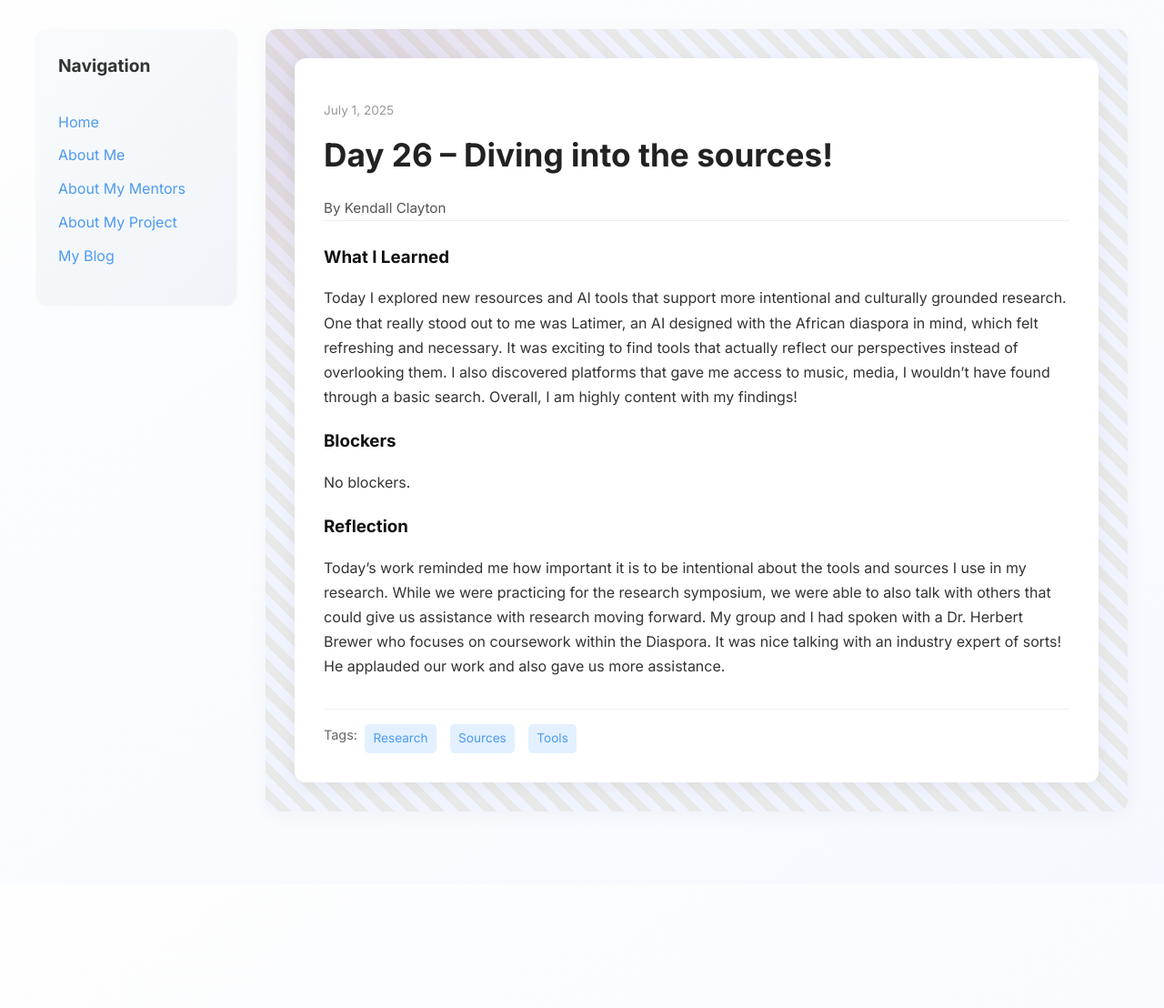
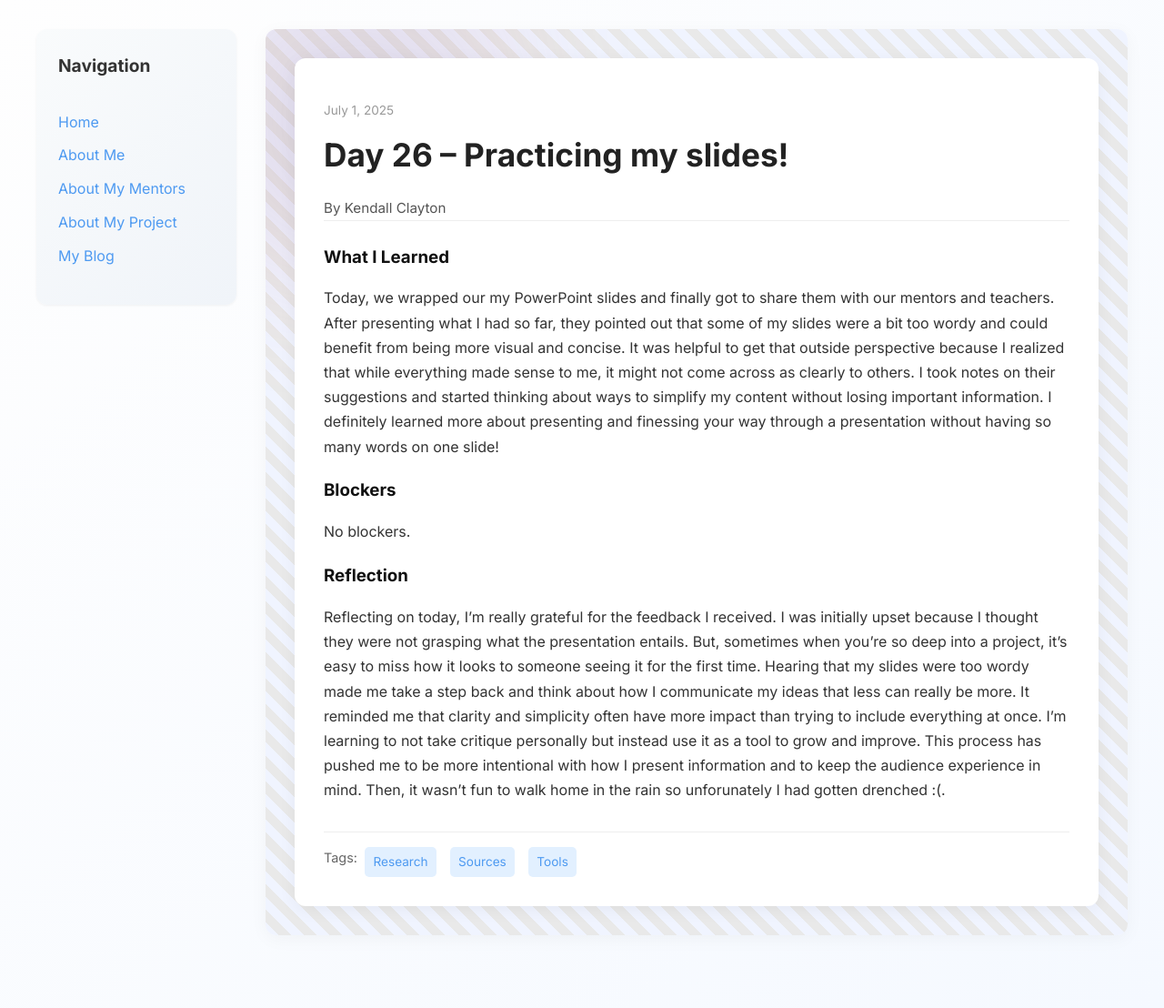
Before and after one commit to kendallzoe/kendallzoe.github.io, a Jekyll site: the page built from _posts/2025-07-01-day-26.md, in a window 1280 px wide. Shown: the whole page at 91% size. Built offline with Jekyll 4.4.1, drawn with Linux system fonts in a browser that asks for light colours; before the commit the page ends 972 px from its top, so only the background shows below that.

Commit message:
Update 2025-07-01-day-26.md

```diff
--- a/_posts/2025-07-01-day-26.md
+++ b/_posts/2025-07-01-day-26.md
@@ -1,17 +1,18 @@
 ---
 layout: post
-title: "Day 26 – Diving into the sources!"
+title: "Day 26 – Practicing my slides!"
 date: 2025-07-01
 author: "Kendall Clayton"
 permalink: /day26.html
 tags: ["Research", "Sources", "Tools"]
 
 what_i_learned: >
-   Today I explored new resources and AI tools that support more intentional and culturally grounded research. One that really stood out to me was Latimer, an AI designed with the African diaspora in mind, which felt refreshing and necessary. It was exciting to find tools that actually reflect our perspectives instead of overlooking them. I also discovered platforms that gave me access to music, media, I wouldn’t have found through a basic search. Overall, I am highly content with my findings!
+   Today,  we wrapped our my PowerPoint slides and finally got to share them with our mentors and teachers. After presenting what I had so far, they pointed out that some of my slides were a bit too wordy and could benefit from being more visual and concise. It was helpful to get that outside perspective because I realized that while everything made sense to me, it might not come across as clearly to others. I took notes on their suggestions and started thinking about ways to simplify my content without losing important information. I definitely learned more about presenting and finessing your way through a presentation without having so many words on one slide!
+
 
 
 blockers: No blockers.
 
 reflection: >
-  Today’s work reminded me how important it is to be intentional about the tools and sources I use in my research. While we were practicing for the research symposium, we were able to also talk with others that could give us assistance with research moving forward. My group and I had spoken with a Dr. Herbert Brewer who focuses on coursework within the Diaspora. It was nice talking with an industry expert of sorts! He applauded our work and also gave us more assistance.
+  Reflecting on today, I’m really grateful for the feedback I received. I was initially upset because I thought they were not grasping what the presentation entails. But, sometimes when you're so deep into a project, it's easy to miss how it looks to someone seeing it for the first time. Hearing that my slides were too wordy made me take a step back and think about how I communicate my ideas that less can really be more. It reminded me that clarity and simplicity often have more impact than trying to include everything at once. I'm learning to not take critique personally but instead use it as a tool to grow and improve. This process has pushed me to be more intentional with how I present information and to keep the audience experience in mind. Then, it wasn't fun to walk home in the rain so unforunately I had gotten drenched :(.
 ---
```
